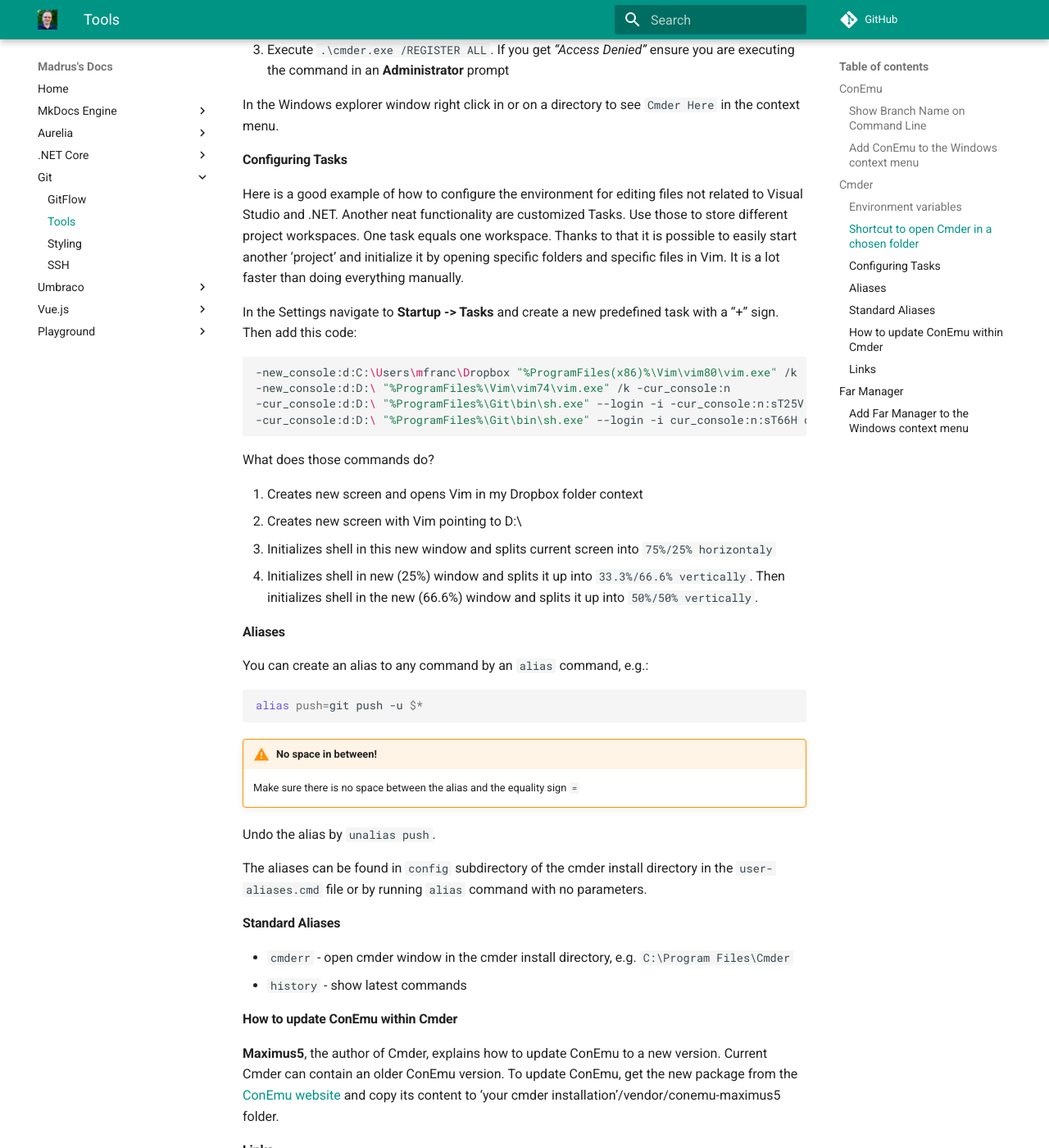
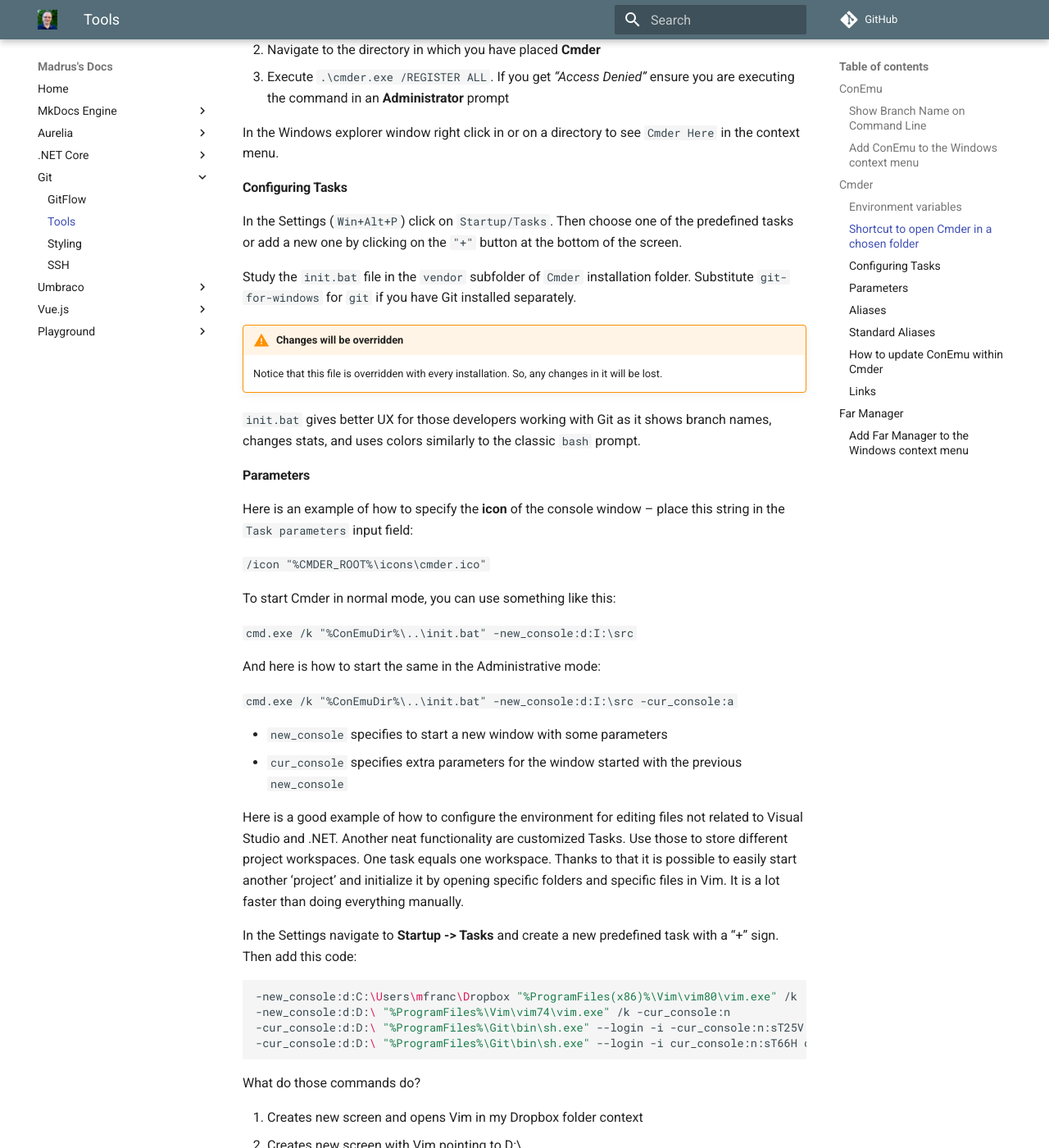
Before and after one commit to madrus/mdocs, an MkDocs documentation site: the page built from docs/git/tools.md, in a window 1280 px wide and 1400 px high, scrolled down 2076 px. Shown: the whole window at 82% size. Built offline with MkDocs 1.6.1 and Material for MkDocs 9.7.7, drawn with Linux system fonts in a browser that asks for light colours; comment, search, counter and statistics services are not loaded; old or Windows-style settings are respelled for this version of MkDocs; some of the changed text lies outside the part shown.

Commit message:
added some tweaks of the command prompt and changed the color from teal to blue grey

````diff
--- a/docs/git/tools.md
+++ b/docs/git/tools.md
@@ -68,7 +68,8 @@ This tool combines most of the features of [Conemu](#conemu) and [Clink](https:/
 
 Add the following environment system variables to Windows according to your specific situation:
 
-`CMDER_ROOT = C:\PROGRA~1\Cmder`
+* `CMDER_ROOT = C:\PROGRA~1\Cmder`
+* `GIT_INSTALL_ROOT = C:\PROGRA~1\Git`
 
 Add the path to `Cmder.exe` to the `PATH` variable:
 
@@ -84,6 +85,33 @@ In the Windows explorer window right click in or on a directory to see `Cmder He
 
 #### Configuring Tasks
 
+In the Settings (`Win+Alt+P`) click on `Startup/Tasks`. Then choose one of the predefined tasks or add a new one by clicking on the `"+"` button at the bottom of the screen.
+
+Study the `init.bat` file in the `vendor` subfolder of `Cmder` installation folder. Substitute `git-for-windows` for `git` if you have Git installed separately.
+
+!!! warning "Changes will be overridden"
+
+    Notice that this file is overridden with every installation. So, any changes in it will be lost.
+
+`init.bat` gives better UX for those developers working with Git as it shows branch names, changes stats, and uses colors similarly to the classic `bash` prompt.
+
+#### Parameters
+
+Here is an example of how to specify the __icon__ of the console window -- place this string in the `Task parameters` input field:
+
+`/icon "%CMDER_ROOT%\icons\cmder.ico"`
+
+To start Cmder in normal mode, you can use something like this:
+
+`cmd.exe /k "%ConEmuDir%\..\init.bat"  -new_console:d:I:\src`
+
+And here is how to start the same in the Administrative mode:
+
+`cmd.exe /k "%ConEmuDir%\..\init.bat"  -new_console:d:I:\src -cur_console:a`
+
+* `new_console` specifies to start a new window with some parameters
+* `cur_console` specifies extra parameters for the window started with the previous `new_console`
+
 Here is a good example of how to configure the environment for editing files not related to Visual Studio and .NET. Another neat functionality are customized Tasks. Use those to store different project workspaces. One task equals one workspace. Thanks to that it is possible to easily start another 'project' and initialize it by opening specific folders and specific files in Vim. It is a lot faster than doing everything manually.
 
 In the Settings navigate to __Startup -> Tasks__ and create a new predefined task with a "+" sign. Then add this code:
@@ -95,7 +123,7 @@ In the Settings navigate to __Startup -> Tasks__ and create a new predefined tas
 -cur_console:d:D:\ "%ProgramFiles%\Git\bin\sh.exe" --login -i cur_console:n:sT66H cmd.exe -new_console:d:D:\ -i -cur_console:n:sT50H
 ```
 
-What does those commands do?
+What do those commands do?
 
 1. Creates new screen and opens Vim in my Dropbox folder context
 2. Creates new screen with Vim pointing to D:\
--- a/mkdocs.yml
+++ b/mkdocs.yml
@@ -44,8 +44,8 @@ extra:
   version: 0.2.0
   logo: 'img/logo.png'
   palette:
-    primary: 'teal'
-    accent: 'teal'
+    primary: 'blue grey'
+    accent: 'deep purple'
   font:
     text: 'Roboto'
     code: 'Roboto Mono'
````
